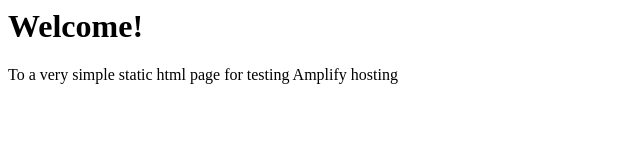
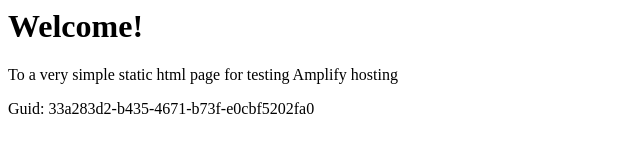
Before and after one commit to aws-aemilia-icn/Github-PR-Commit-Integration-Test-DoNotTouch-Gith-P5X5MO5I-v1-preprod-ap-northeast-2, a website: page src/index.html in a window 1280 px wide. Shown: the whole page, without its empty margins (0-640 px from the left). Drawn offline with Linux system fonts and the light colour scheme.

Commit message:
commit from integ tests

```diff
--- a/src/index.html
+++ b/src/index.html
@@ -1,3 +1,5 @@
+
+
 <html lang="en">
 
 <head>
@@ -10,6 +12,6 @@
 <body>
     <h1>Welcome!</h1>
     <p>To a very simple static html page for testing Amplify hosting</p>
-</body>
+    <p>Guid: 33a283d2-b435-4671-b73f-e0cbf5202fa0</p></body>
 
 </html>
```
